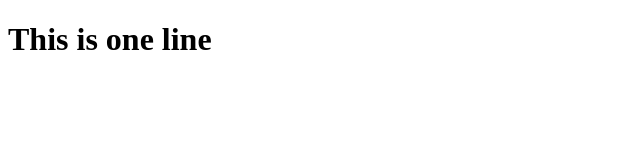
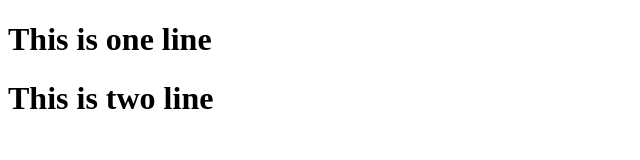
Before and after one commit to jannatulMahiyaMutasha/batch6, a plain HTML site: page index.html in a window 1280 px wide. Shown: the whole page, without its empty margins (0-640 px from the left). Drawn offline with Linux system fonts and the light colour scheme.

Commit message:
line two

```diff
--- a/index.html
+++ b/index.html
@@ -7,5 +7,6 @@
 </head>
 <body>
     <h1>This is one line</h1>
+    <h1>This is two line</h1>
 </body>
 </html>
```
